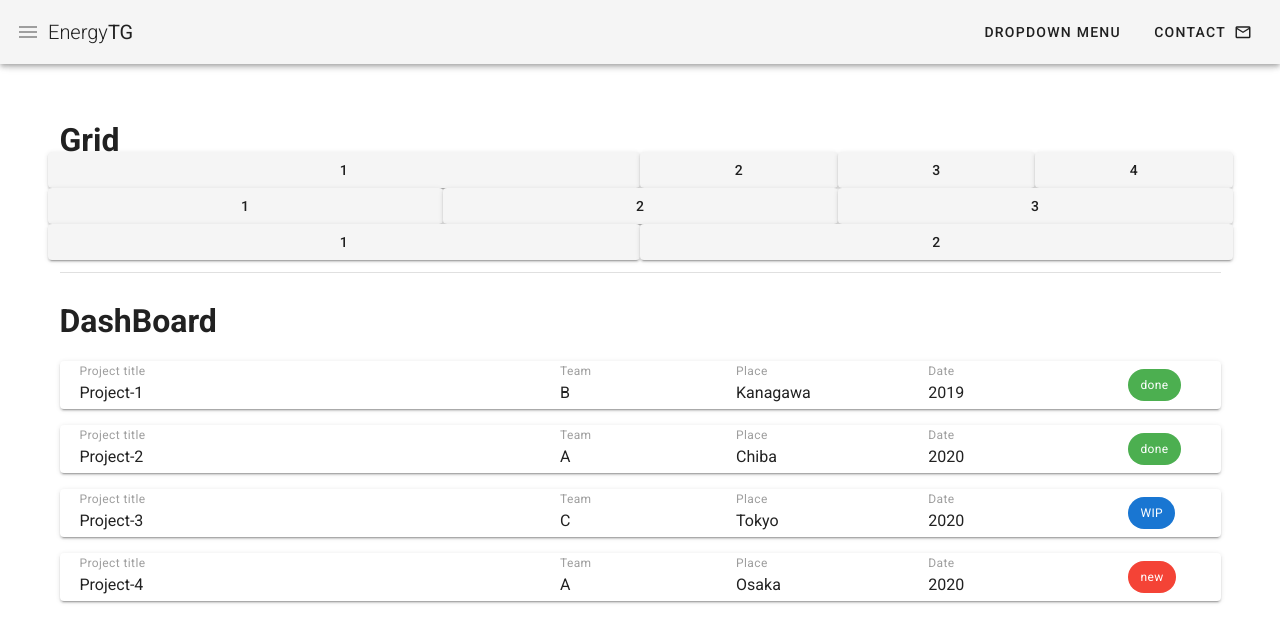
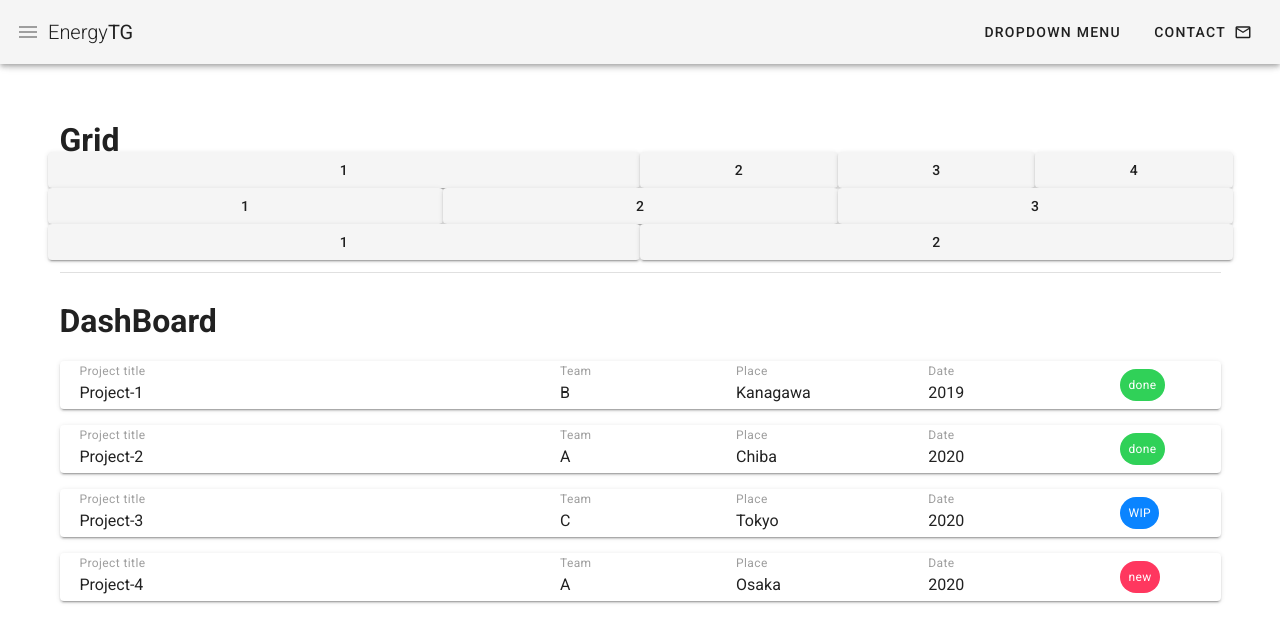
Before and after one commit to taiga248/vuetify-demo, a Vue app: page /Grid in a window 1280 px wide. Shown: the top 642 px of the page. Built offline with nearby package versions, Linux system fonts and the light colour scheme.

Commit message:
色彩をApple社の基準に変更

```diff
--- a/src/views/Grid.vue
+++ b/src/views/Grid.vue
@@ -38,7 +38,9 @@
         </v-flex>
       </v-layout>
       <br />
+
       <v-divider class="pa-3"></v-divider>
+
       <h1>DashBoard</h1>
       <v-card class="my-4 px-4 py-3" v-for="project in projects" :key="project.title">
         <v-layout row wrap>
@@ -63,7 +65,7 @@
               <v-chip
                 :color="statusColor(project.status)"
                 text-color="white"
-                class="caption ma-2"
+                class="caption px-2 my-2"
               >{{ project.status }}</v-chip>
             </div>
           </v-flex>
@@ -114,11 +116,11 @@ export default {
     statusColor: function(status) {
       switch (status) {
         case "done":
-          return "success";
+          return "rgb(48, 209, 88)";
         case "WIP":
-          return "primary";
+          return "rgb(10, 132, 255)";
         case "new":
-          return "red";
+          return "rgb(255, 55, 95)";
         default:
           break;
       }
@@ -126,18 +128,3 @@ export default {
   }
 };
 </script>
-
-<style scoped>
-.done {
-  background: rgb(10, 132, 255);
-  color: blue;
-}
-.WIP {
-  background: rgb(48, 209, 88);
-  color: green;
-}
-.new {
-  background: rgb(255, 55, 95);
-  color: red;
-}
-</style>
```
